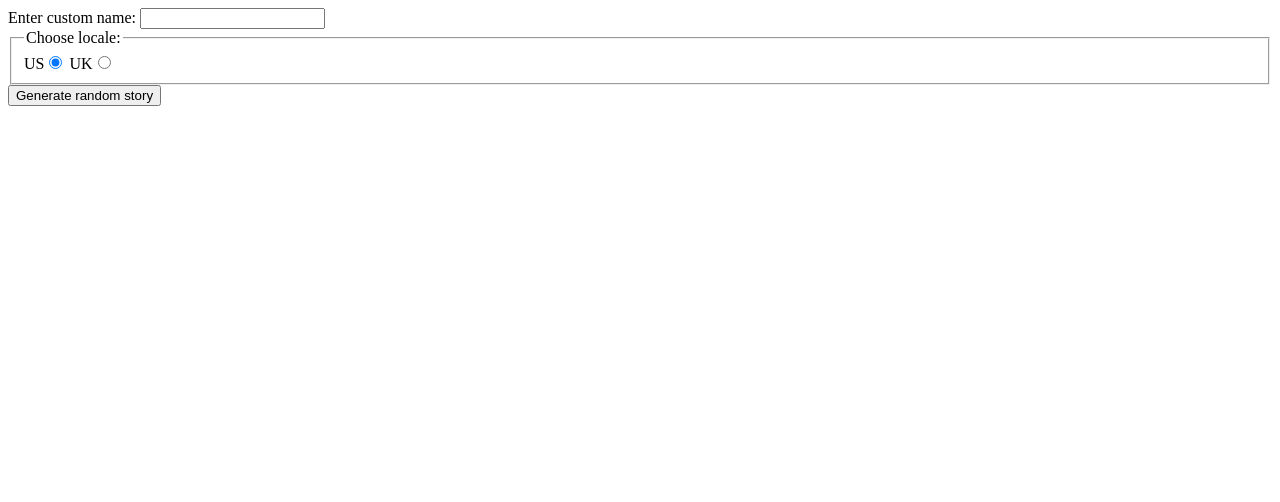
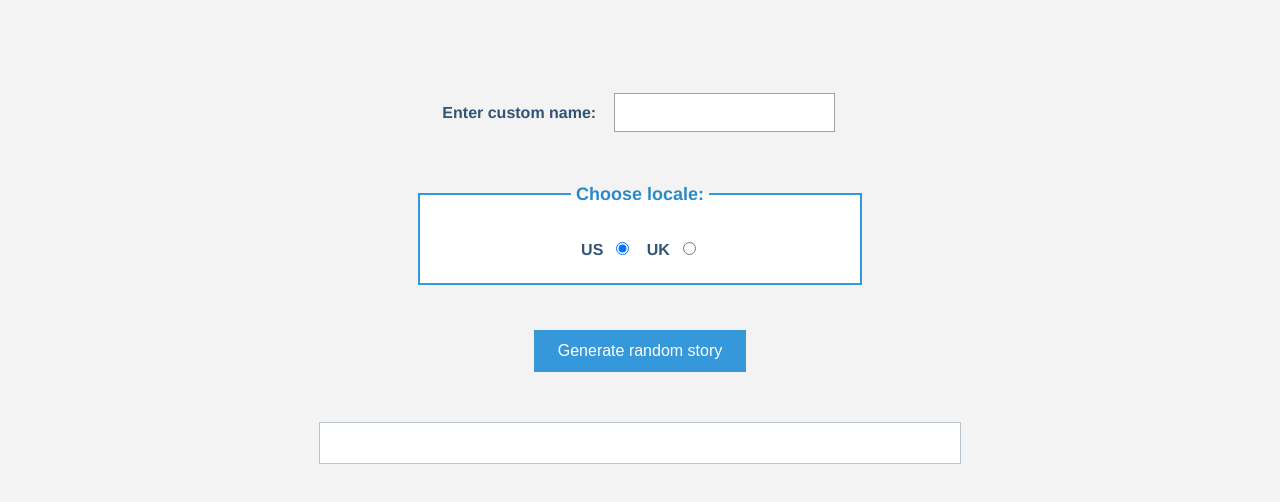
Before and after one commit to marioandreev/marioandreev.github.io, a plain HTML site: page ica/ica11/index.html in a window 1280 px wide. Drawn offline with Linux system fonts and the light colour scheme.

Commit message:
Added CSS and Changed Story

```diff
--- a/ica/ica11/index.html
+++ b/ica/ica11/index.html
@@ -4,6 +4,78 @@
     <meta charset="utf-8" />
     <meta name="viewport" content="width=device-width" />
     <title>A Silly Story</title>
+
+    <style>
+        body {
+            font-family: "Helvetica", Arial, sans-serif;
+            background-color: #f3f3f3;
+            color: #000;
+            margin: 30px;
+            padding: 20px;
+            text-align: center;
+            line-height: 1.6;
+        }
+
+        div {
+            margin: 20px auto;
+            padding: 15px;
+        }
+
+        label {
+            font-size: 16px;
+            font-weight: bold;
+            color: #315477;
+            margin: 5px;
+        }
+
+        input {
+            padding: 10px;
+            margin: 8px;
+            border: 1px solid #9ba1a6;
+            border-radius: 0px;
+            font-size: 15px;
+        }
+
+        fieldset {
+            margin: 20px auto;
+            padding: 20px;
+            max-width: 400px;
+            border: 2px solid #3498db;
+            border-radius: 0px;
+            background-color: #ffffff;
+        }
+
+        legend {
+            font-size: 18px;
+            font-weight: bold;
+            color: #2c89c7;
+            padding: 5px;
+        }
+
+        button {
+            background-color: #3498db;
+            color: white;
+            padding: 12px 24px;
+            border: none;
+            border-radius: 0px;
+            font-size: 16px;
+            cursor: pointer;
+            margin: 10px;
+        }
+
+        p {
+            background-color: #ffffff;
+            color: #334a61;
+            max-width: 600px;
+            margin: 25px auto;
+            padding: 20px;
+            border: 1px solid #b8c4ce;
+            border-radius: 0px;
+            font-size: 18px;
+            line-height: 1.8;
+            text-align: left;
+        }
+    </style>
   </head>
 
   <body>
@@ -40,9 +112,9 @@
         }
 
         // Raw text strings
-        const characters = ["Willy the Goblin", "Big Daddy", "Father Christmas"];
-        const places = ["the soup kitchen", "Disneyland", "the White House"];
-        const events = ["spontaneously combusted", "melted into a puddle on the sidewalk", "turned into a slug and slithered away"];
+        const characters = ["Big-Boned Billy", "Plus-Sized Pablo", "Full-Figured Finley"];
+        const places = ["the five-star resort", "the neighborhood pool", "the water park"];
+        const events = ["he got pushed into the pool by fifteen children", "he jumped into the water to cool off", "he dropped his food into the pool and had to dive in to save it"];
 
         // Willy the Goblin
         // Big Daddy
@@ -65,7 +137,7 @@
             const randomPlace = randomValueFromArray(places);
             const randomEvent = randomValueFromArray(events);
 
-            let storyText = `It was 94 Fahrenheit outside, so ${randomCharacter} went for a walk. When they got to ${randomPlace}, they stared in horror for a few moments, then ${randomEvent}. Bob saw the whole thing, but was not surprised — ${randomCharacter} weighs 300 pounds, and it was a hot day.`;
+            let storyText = `It was 94 Fahrenheit outside, so ${randomCharacter} went to the pool with friends. When they all got to ${randomPlace}, he ate a burger while his friends relaxed in the water for a few minutes. Then, ${randomEvent}. Bob got splashed even though he was sitting far from the water, but he was not surprised — ${randomCharacter} weighs 300 pounds, and when he jumps into the water, it's like a megatsunami.`;
 
             return storyText;
         }
@@ -85,9 +157,13 @@
             }
 
             if (document.getElementById("uk").checked) {
-                const weight = Math.round(300);
-                const temperature = Math.round(94);
+                const weight = Math.round(300 / 14) + " stone";
+                const temperature = Math.round((94 - 32) * 5 / 9) + " Celsius";
+
+                newStory = newStory.replace("300 pounds", weight);
+                newStory = newStory.replace("94 Fahrenheit", temperature);
             }
+
             console.log(newStory);
             // TODO: replace "" with the correct expression
             story.textContent = newStory;
```
